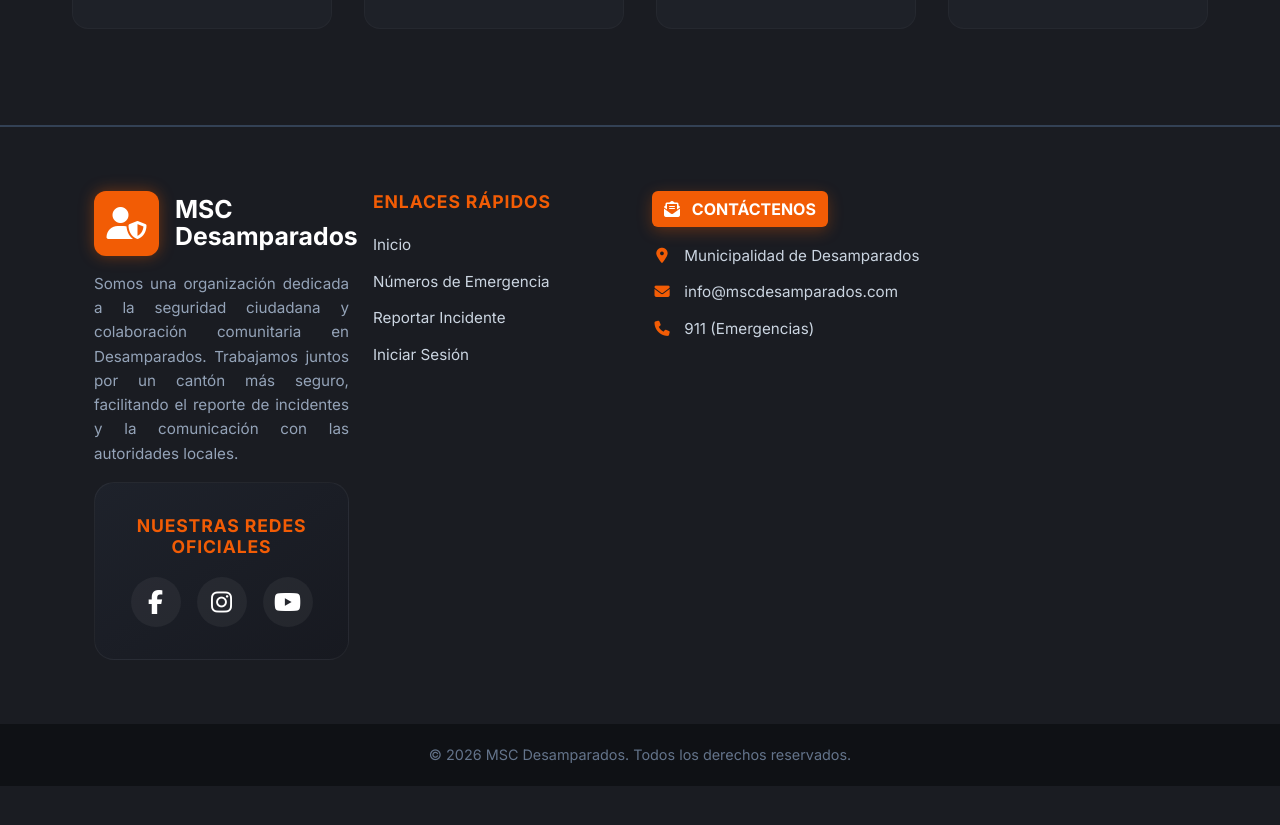
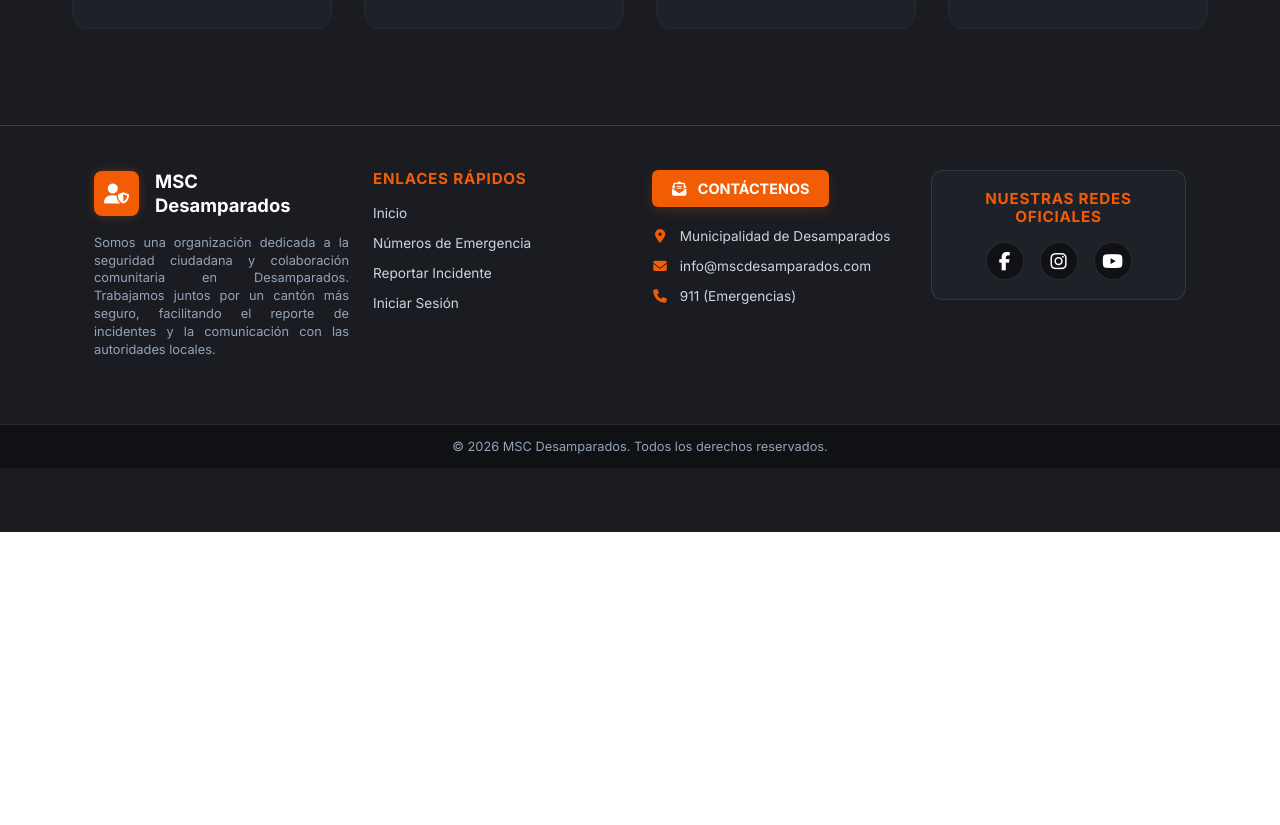
Before and after one commit to JoaquinCR-hue/MSC_Desamparados, a React (Vite) app in the folder msc/: page / in a window 1280 px wide. Shown: the part 2640-3465 px from the top of the page. After the commit the page ends 3172 px from the top, so only its background shows below. Built offline with nearby package versions, Linux system fonts and the light colour scheme.

Commit message:
nuevas pestañas en modo diurno

```diff
--- a/msc/db.json
+++ b/msc/db.json
@@ -23,7 +23,7 @@
       "email": "amorafwdcostarica@gmail.com",
       "pass": "qwzv04fm",
       "nombre": "ADRIAN DAVID MORA CASTILLO",
-      "telefono": "88173512",
+      "telefono": "88175123",
       "role": "ciudadano",
       "cedula": "119470167"
     },
--- a/msc/src/components/Footer.jsx
+++ b/msc/src/components/Footer.jsx
@@ -44,7 +44,7 @@ function Footer() {
               </div>
 
               {/*Grid column: Contact */}
-              <div className="col-lg-4 col-md-6 mb-4 mb-md-0 text-start">
+              <div className="col-lg-3 col-md-6 mb-4 mb-md-0 text-start">
                 <a href="/contactenos" className="btn btn-contact-orange text-uppercase fw-bold mb-3">
                   <i className="fa-solid fa-envelope-open-text me-2"></i> Contáctenos
                 </a>
@@ -66,9 +66,9 @@ function Footer() {
                 <div className="social-card">
                     <h5 className="text-uppercase footer-title">Nuestras Redes Oficiales</h5>
                     <div className="social-icons d-flex gap-3 mt-3">
-                        <a href="https://www.facebook.com/MuniDesamparados" target="_blank" rel="noopener noreferrer" className="social-icon facebook text-white fs-4"><i className="fa-brands fa-facebook-f"></i></a>
-                        <a href="https://www.instagram.com/munidesampa/?locale=es&hl=en" target="_blank" rel="noopener noreferrer" className="social-icon instagram text-white fs-4"><i className="fa-brands fa-instagram"></i></a>
-                        <a href="https://www.youtube.com/channel/UCkaBSMbgBnzEUuowilq8hKQ" target="_blank" rel="noopener noreferrer" className="social-icon youtube text-white fs-4"><i className="fa-brands fa-youtube"></i></a>
+                        <a href="https://www.facebook.com/MuniDesamparados" target="_blank" rel="noopener noreferrer" className="social-icon facebook"><i className="fa-brands fa-facebook-f"></i></a>
+                        <a href="https://www.instagram.com/munidesampa/?locale=es&hl=en" target="_blank" rel="noopener noreferrer" className="social-icon instagram"><i className="fa-brands fa-instagram"></i></a>
+                        <a href="https://www.youtube.com/channel/UCkaBSMbgBnzEUuowilq8hKQ" target="_blank" rel="noopener noreferrer" className="social-icon youtube"><i className="fa-brands fa-youtube"></i></a>
                     </div>
                 </div>
               </div>
--- a/msc/src/components/FormLogin.jsx
+++ b/msc/src/components/FormLogin.jsx
@@ -106,8 +106,8 @@ function FormLogin() {
       icon: "success",
       timer: 2000,
       showConfirmButton: false,
-      background: "#1f2937",
-      color: "#fff"
+      background: "var(--bg-main)",
+      color: "var(--text-main)"
     }).then(() => {
       if (usuarioExistente.role === "admin") {
         navigate("/gestion-usuarios");
--- a/msc/src/pages/Login.jsx
+++ b/msc/src/pages/Login.jsx
@@ -1,9 +1,13 @@
 import React from 'react'
+import Navbar from '../components/Navbar'
 import FormLogin from '../components/FormLogin'
 
 function Login() {
   return (
-    <FormLogin />
+    <>
+      <Navbar />
+      <FormLogin />
+    </>
   )
 }
 
--- a/msc/src/pages/Registrarse.jsx
+++ b/msc/src/pages/Registrarse.jsx
@@ -1,9 +1,13 @@
 import React from 'react'
+import Navbar from '../components/Navbar'
 import RegistroForm from '../components/RegistroForm'
 
 function Registrarse() {
   return (
-    <RegistroForm />
+    <>
+      <Navbar />
+      <RegistroForm />
+    </>
   )
 }
 
--- a/msc/src/pages/TerminosCondiciones.jsx
+++ b/msc/src/pages/TerminosCondiciones.jsx
@@ -2,10 +2,11 @@ import React from 'react';
 import Navbar from '../components/Navbar';
 import Footer from '../components/Footer';
 import TerminosContent from '../components/TerminosContent';
+import '../styles/Terminos.css';
 
 function TerminosCondiciones() {
   return (
-    <div style={{ display: 'flex', flexDirection: 'column', minHeight: '100vh', backgroundColor: '#121212', color: '#ffffff' }}>
+    <div className="terminos-page-container">
       <Navbar />
       <TerminosContent />
       <Footer />
--- a/msc/src/styles/AuthLayout.css
+++ b/msc/src/styles/AuthLayout.css
@@ -8,6 +8,10 @@
   background-position: center;
   background-attachment: fixed;
   padding: 20px;
+}
+
+[data-theme='light'] .auth-page-container {
+  background-image: linear-gradient(rgba(255, 255, 255, 0.8), rgba(255, 255, 255, 0.9)), url('../../Img/mapa_desamparados_generado.png');
 }
 
 .auth-card {
@@ -22,3 +26,41 @@
   font-family: 'Inter', system-ui, -apple-system, sans-serif;
   color: var(--text-secondary);
 }
+
+/* Estilos para el checkbox de términos en RegistroForm */
+.terminos-checkbox-container {
+  margin: 20px 0;
+  display: flex;
+  flex-direction: column;
+  align-items: center;
+  gap: 10px;
+}
+
+.terminos-label {
+  color: var(--text-main);
+  display: flex;
+  align-items: center;
+  gap: 8px;
+  font-size: 0.9rem;
+  cursor: pointer;
+  font-weight: 500;
+}
+
+.terminos-checkbox {
+  width: 18px;
+  height: 18px;
+  cursor: pointer;
+  accent-color: var(--primary-color);
+}
+
+.terminos-link {
+  color: var(--primary-color);
+  text-decoration: underline;
+  font-size: 0.85rem;
+  font-weight: 600;
+  transition: opacity 0.2s;
+}
+
+.terminos-link:hover {
+  opacity: 0.8;
+}
--- a/msc/src/styles/Footer.css
+++ b/msc/src/styles/Footer.css
@@ -1,97 +1,152 @@
 .custom-footer {
-    background-color: var(--bg-main);
-    padding: 40px 0 0 0;
-    color: var(--text-secondary);
+    background-color: var(--bg-main) !important;
+    padding: 20px 0 0 0 !important;
+    color: var(--text-secondary) !important;
     font-family: 'Inter', system-ui, -apple-system, sans-serif;
-    border-top: 2px solid var(--border-strong);
+    border-top: 1px solid var(--border-strong);
     margin-top: auto;
 }
 
 .footer-logo-container {
-    background-color: #f25c05;
-    width: 65px;
-    height: 65px;
-    border-radius: 12px;
+    background-color: #f25c05 !important;
+    width: 45px !important;
+    height: 45px !important;
+    border-radius: 8px !important;
     display: flex;
     align-items: center;
     justify-content: center;
-    box-shadow: 0 0 15px rgba(242, 92, 5, 0.4);
+    box-shadow: 0 0 10px rgba(242, 92, 5, 0.3);
     flex-shrink: 0;
 }
 
 .footer-logo-icon {
-    font-size: 32px;
-    color: var(--text-main);
-}
-
-.footer-logo-text {
-    display: flex;
-    flex-direction: column;
+    font-size: 20px !important;
+    color: #ffffff !important;
 }
 
 .footer-logo-main {
-    color: var(--text-main);
+    color: var(--text-main) !important;
     font-weight: 800;
-    font-size: 1.55rem;
+    font-size: 1.15rem !important;
     line-height: 1.1;
 }
 
 .footer-about-text {
-    color: var(--text-muted);
-    font-size: 0.95rem;
-    line-height: 1.6;
-    margin-top: 15px;
+    color: var(--text-muted) !important;
+    font-size: 0.8rem !important;
+    line-height: 1.4 !important;
+    margin-top: 10px;
     text-align: justify;
 }
 
 .footer-title {
-    color: #f25c05;
+    color: #f25c05 !important;
     font-weight: 700;
-    font-size: 1.1rem;
-    margin-bottom: 20px;
+    font-size: 0.95rem !important;
+    margin-bottom: 12px !important;
     letter-spacing: 0.05em;
 }
 
 .footer-links li {
-    margin-bottom: 12px;
+    margin-bottom: 6px !important;
 }
 
 .footer-links a, .footer-links span {
-    color: var(--text-secondary);
+    color: var(--text-secondary) !important;
     text-decoration: none;
     transition: color 0.3s ease;
-    font-size: 0.95rem;
+    font-size: 0.85rem !important;
 }
 
 .footer-links a:hover {
-    color: #f25c05;
+    color: #f25c05 !important;
 }
 
 .footer-links i {
-    color: #f25c05;
-    width: 20px;
+    color: #f25c05 !important;
+    width: 16px;
     text-align: center;
 }
 
+/* Specificity boost for Social Icons */
+.custom-footer .social-card {
+    background: var(--bg-secondary) !important;
+    border: 1px solid var(--border-main) !important;
+    border-radius: 12px !important;
+    padding: 1.2rem !important;
+    text-align: center;
+}
+
+.custom-footer .social-icon {
+    display: flex;
+    align-items: center;
+    justify-content: center;
+    width: 38px !important;
+    height: 38px !important;
+    border-radius: 50%;
+    color: var(--text-main) !important;
+    font-size: 1.15rem !important;
+    text-decoration: none;
+    transition: all 0.3s cubic-bezier(0.4, 0, 0.2, 1);
+    background: var(--bg-darker) !important;
+    border: 1px solid var(--border-main) !important;
+}
+
+[data-theme='light'] .custom-footer .social-icon {
+    color: var(--text-secondary) !important;
+    border-color: var(--border-strong) !important;
+    background: var(--bg-secondary) !important;
+}
+
+.custom-footer .social-icon:hover {
+    transform: translateY(-4px) scale(1.1);
+    color: #ffffff !important;
+    box-shadow: 0 5px 15px rgba(0, 0, 0, 0.3);
+}
+
+/* Light mode specific hover: Naranja as requested */
+[data-theme='light'] .custom-footer .social-icon:hover {
+    color: var(--primary-color) !important;
+    background: #ffffff !important;
+    border-color: var(--primary-color) !important;
+    box-shadow: 0 5px 15px rgba(242, 92, 5, 0.2);
+}
+
+.social-icon.facebook:hover { background: #1877f2 !important; border-color: #1877f2 !important; }
+.social-icon.instagram:hover { background: #e4405f !important; border-color: #e4405f !important; }
+.social-icon.youtube:hover { background: #ff0000 !important; border-color: #ff0000 !important; }
+
+/* In light mode, override brand hovers with Orange */
+[data-theme='light'] .social-icon.facebook:hover,
+[data-theme='light'] .social-icon.instagram:hover,
+[data-theme='light'] .social-icon.youtube:hover {
+    background: #ffffff !important;
+    color: var(--primary-color) !important;
+    border-color: var(--primary-color) !important;
+}
+
 .footer-copyright {
-    background-color: var(--bg-darker);
-    padding: 20px 0;
-    margin-top: 40px;
+    background-color: var(--bg-darker) !important;
+    padding: 12px 0 !important;
+    margin-top: 25px !important;
     text-align: center;
-    color: #64748b;
-    font-size: 0.9rem;
+    color: var(--text-muted) !important;
+    font-size: 0.8rem !important;
+    border-top: 1px solid var(--border-main);
 }
 
 .btn-contact-orange {
     background-color: #f25c05 !important;
     color: white !important;
     border: none;
-    box-shadow: 0 4px 15px rgba(242, 92, 5, 0.3);
+    padding: 8px 20px;
+    font-size: 0.9rem;
+    box-shadow: 0 4px 12px rgba(242, 92, 5, 0.2);
     transition: all 0.3s ease;
 }
 
 .btn-contact-orange:hover {
     background-color: #d94e04 !important;
     transform: translateY(-2px);
-    box-shadow: 0 6px 20px rgba(242, 92, 5, 0.4);
+    box-shadow: 0 6px 15px rgba(242, 92, 5, 0.3);
 }
--- /dev/null
+++ b/msc/src/styles/Terminos.css
@@ -0,0 +1,68 @@
+/* src/styles/Terminos.css */
+
+.terminos-page-container {
+    display: flex;
+    flex-direction: column;
+    min-height: 100vh;
+    background-color: var(--bg-darker);
+    color: var(--text-main);
+}
+
+.terminos-content-wrapper {
+    padding: 40px 20px;
+    max-width: 800px;
+    margin: 40px auto;
+    background-color: var(--bg-main);
+    border: 1px solid var(--border-strong);
+    border-radius: 12px;
+    box-shadow: 0 10px 30px rgba(0, 0, 0, 0.4);
+    flex: 1;
+}
+
+.terminos-content-wrapper h1 {
+    text-align: center;
+    margin-bottom: 25px;
+    background: var(--title-gradient);
+    -webkit-background-clip: text;
+    background-clip: text;
+    -webkit-text-fill-color: transparent;
+    font-size: 2.2rem;
+    font-weight: 800;
+}
+
+.terminos-content-wrapper p {
+    color: var(--text-secondary);
+    line-height: 1.6;
+    margin-bottom: 15px;
+}
+
+.terminos-content-wrapper strong {
+    color: var(--primary-color);
+}
+
+.terminos-last-update {
+    font-size: 0.9rem;
+    color: var(--text-muted);
+    margin-bottom: 25px;
+    display: block;
+}
+
+.terminos-footer-note {
+    margin-top: 30px;
+    font-weight: bold;
+    color: var(--text-main);
+    text-align: center;
+    padding: 15px;
+    border-top: 1px dashed var(--border-main);
+}
+
+@media (max-width: 768px) {
+    .terminos-content-wrapper {
+        margin: 20px;
+        padding: 25px;
+    }
+
+    .terminos-content-wrapper h1 {
+        font-size: 1.8rem;
+    }
+}
```
Also changed, not shown: msc/src/components/RegistroForm.jsx (+11 -7 lines), msc/src/components/TerminosContent.jsx (+4 -4 lines).
